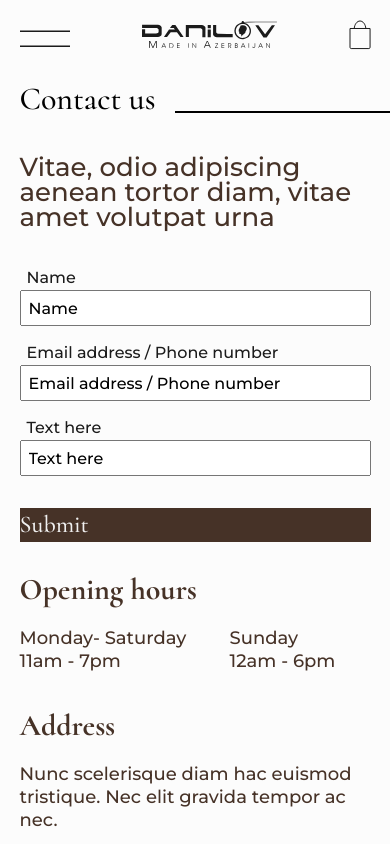
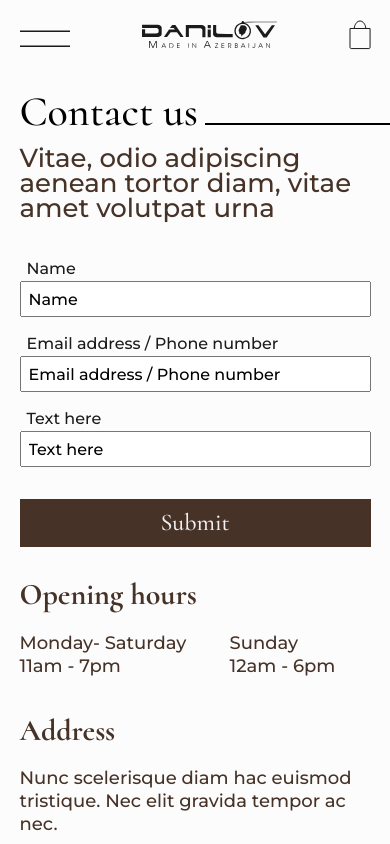
Before and after one commit to alizada121/danilov-app, a React (Create React App) app: page /contact in a window 390 px wide. Shown: the top 844 px of the page. Built offline with nearby package versions, Linux system fonts and the light colour scheme.

Commit message:
7.27.2022 contact page all

```diff
--- a/src/components/Collection/Collection.css
+++ b/src/components/Collection/Collection.css
@@ -194,7 +194,7 @@
     .collection-line-cont {
         width: 70%;
         margin-left: 0%;
-        margin-bottom: 2%;
+        margin-bottom: 2.5%;
     }
 
     .collection-heading-text h1 {
@@ -260,11 +260,11 @@
     .collection-line-cont {
         width: 70%;
         margin-left: 0%;
-        margin-bottom: 2%;
+        margin-bottom: 1%;
     }
 
     .collection-heading-text h1 {
-        font-size: 29px;
+        font-size: 42px;
         line-height: 35px;
     }
 
@@ -338,7 +338,7 @@
     }
 
     .collection-heading-text h1 {
-        font-size: 29px;
+        font-size: 42px;
         line-height: 35px;
     }
 
@@ -388,7 +388,7 @@
     .collection-line-cont {
         width: 68%;
         /* margin-left: 12%; */
-        margin-bottom: 2%;
+        margin-bottom: 1.5%;
     }
 
     .collection-heading-text h1 {
--- a/src/components/contact/Contact.css
+++ b/src/components/contact/Contact.css
@@ -1,16 +1,25 @@
-.contact-general,.Contact-footer{
+.contact-general,
+.Contact-footer {
     width: 80%;
     margin-left: 10%;
     margin-right: 10%;
 }
+.contact-header-copy .collection-heading-cont .collection-heading .collection-line-cont{
+    /* width: 83%; */
+    /* margin-left: -5%; */
+}
+.contact-header-copy {
+    padding: 0% 10%;
+}
 
-.contact-heading-container{
+.contact-heading-container {
     width: 100%;
     padding-left: 10%;
     padding-right: 10%;
+    margin-top: 2%;
 }
 
-.contact{
+.contact {
     display: flex;
     flex-direction: row;
     justify-content: space-between;
@@ -18,19 +27,19 @@
     margin-bottom: 15%;
 }
 
-.contact-header{
+.contact-header {
     margin-top: 2%;
 }
 
 
-.contact-heading-nav{
+.contact-heading-nav {
     display: flex;
     flex-direction: row;
 
 
 }
 
-.contact-heading-nav p{
+.contact-heading-nav p {
     margin: 0;
     margin-right: 5px;
     font-family: 'Montserrat';
@@ -43,13 +52,13 @@
 
 }
 
-.contact-heading{
+.contact-heading {
     display: flex;
     flex-direction: row;
 
 }
 
-.contact-heading{
+.contact-heading {
     width: 100%;
     position: relative;
 }
@@ -63,13 +72,13 @@
     text-align: left;
 }
 
-.contact-heading-first h1{
+.contact-heading-first h1 {
     margin: 0;
     font-weight: 500;
     line-height: 50px;
 }
 
-.contact-heading-line{
+.contact-heading-line {
     width: 80%;
     border: 0.5px solid #000000;
     height: 0;
@@ -79,17 +88,17 @@
 
 }
 
-.contact-form-container{
+.contact-form-container {
     /* border: 1px red solid; */
     width: 40%;
 }
 
-.contact-info{
+.contact-info {
     width: 31%;
     text-align: left;
 }
 
-.contact-info h3{
+.contact-info h3 {
     font-family: 'Cormorant';
     font-style: normal;
     font-weight: 600;
@@ -100,7 +109,7 @@
     margin-top: 7%;
 }
 
-.contact-info p{
+.contact-info p {
     font-family: 'Montserrat';
     font-style: normal;
     font-weight: 500;
@@ -109,7 +118,7 @@
     color: #463227;
 }
 
-.contact-followUs{
+.contact-followUs {
     display: none;
 }
 
@@ -123,50 +132,52 @@
         padding-right: 0%;
     }
 
-    .info-part1{
+    .info-part1 {
         width: 90%;
         display: flex;
         flex-direction: row;
         justify-content: space-between;
     }
-    .contact-heading-nav{
+
+    .contact-heading-nav {
         display: none;
     }
 
-    .contact-heading{
+    .contact-heading {
         padding: 0;
         padding-left: 5%;
     }
-    .contact-general{
+
+    .contact-general {
         width: 90%;
         margin-left: 5%;
         margin-right: 5%;
         margin-top: 8%;
     }
 
-    .Contact-footer{
+    .Contact-footer {
         width: 100%;
         margin-left: 0;
         margin-right: 0;
     }
 
-    .contact{
+    .contact {
         flex-direction: column;
     }
 
-    .contact-form-container{
+    .contact-form-container {
         width: 100%;
     }
 
-    .contact-info{
+    .contact-info {
         width: 100%;
         margin-top: 10%;
         margin-bottom: 10%;
 
     }
 
-    .contact-info p{
-        font-size:16px ;
+    .contact-info p {
+        font-size: 16px;
     }
 
     .contact-info h3 {
@@ -192,12 +203,13 @@
         font-size: 10px;
     }
 
-    .contact-followUs{
+    .contact-followUs {
         display: block;
     }
 
 
 }
+
 @media screen and (min-width: 370px) and (max-width: 415px) {
     .contact-heading-container {
         width: 100%;
@@ -205,41 +217,44 @@
         padding-right: 0%;
     }
 
-    .info-part1{
+    .info-part1 {
         width: 90%;
         display: flex;
         flex-direction: row;
         justify-content: space-between;
     }
-    .contact-heading-nav{
+
+    .contact-heading-nav {
         display: none;
     }
 
-    .contact-heading{
+    .contact-heading {
         padding: 0;
         padding-left: 5%;
     }
-    .contact-general{
+
+    .contact-general {
         width: 90%;
         margin-left: 5%;
         margin-right: 5%;
         margin-top: 8%;
     }
 
-    .Contact-footer{
+    .Contact-footer {
         width: 100%;
         margin-left: 0;
         margin-right: 0;
     }
-    .contact{
+
+    .contact {
         flex-direction: column;
     }
 
-    .contact-form-container{
+    .contact-form-container {
         width: 100%;
     }
 
-    .contact-info{
+    .contact-info {
         width: 100%;
         margin-top: 10%;
         margin-bottom: 10%;
@@ -257,20 +272,21 @@
 
     .contact-heading-line {
         margin-top: 10%;
-        width:58% ;
+        width: 58%;
     }
 
     .contact-heading-nav p {
         font-size: 10px;
     }
 
-    .contact-followUs{
+    .contact-followUs {
         display: block;
     }
 
 
 
 }
+
 @media screen and (min-width: 415px) and (max-width: 768px) {
     .contact-heading-container {
         width: 100%;
@@ -278,53 +294,58 @@
         padding-right: 0%;
     }
 
-    .info-part1{
+    .info-part1 {
         width: 90%;
         display: flex;
         flex-direction: row;
         justify-content: space-between;
     }
-    .contact-heading-nav{
+
+    .contact-heading-nav {
         display: none;
     }
 
-    .contact-heading{
+    .contact-heading {
         padding: 0;
         padding-left: 5%;
     }
-    .contact-general{
+/*
+    .contact-general {
         width: 90%;
         margin-left: 5%;
         margin-right: 5%;
         margin-top: 8%;
-    }
-    .contact-general{
+    } */
+
+    /* .contact-general {
         width: 90%;
         margin-left: 5%;
         margin-right: 5%;
         margin-top: 8%;
-    }
+    } */
 
 
-    .Contact-footer{
+    .Contact-footer {
         width: 100%;
         margin-left: 0;
         margin-right: 0;
     }
-    .contact{
+
+    .contact {
         flex-direction: column;
     }
 
-    .contact-form-container{
+    .contact-form-container {
         width: 100%;
     }
 
-    .contact-info{
+    .contact-info {
         width: 100%;
-        margin-top: 10%;
+        margin-top: 15%;
         margin-bottom: 10%;
 
     }
+
     .contact-heading-first {
         width: 55%;
         font-size: 20px;
@@ -335,7 +356,7 @@
         margin-top: 9%;
     }
 
-    .contact-followUs{
+    .contact-followUs {
         display: block;
     }
 
@@ -344,7 +365,7 @@
 
 }
 
-@media screen and (min-width: 500px) and (max-width: 600px){
+@media screen and (min-width: 500px) and (max-width: 600px) {
     .contact-heading-first {
         width: 55%;
         font-size: 28px;
@@ -356,7 +377,7 @@
 
 }
 
-@media screen and (min-width:600px) and (max-width: 750px){
+@media screen and (min-width:600px) and (max-width: 750px) {
     .contact-heading-first {
         width: 55%;
         font-size: 28px;
@@ -373,16 +394,22 @@
 
 
 }
+
 @media screen and (min-width: 768px) and (max-width: 1024px) {
-    .contact-general, .Contact-footer{
-        width: 90%;
-        margin-left: 5%;
-        margin-right: 5%;
+
+
+
+}
+@media only screen and (max-width: 1024px) {
+
+
+    .Contact-footer {
+        width: 100%;
+        margin-left: 0;
+        margin-right: 0;
         margin-top: 8%;
     }
-
 }
-
 @media screen and (min-width: 1024px) and (max-width: 1200px) {
     .contact-heading-first {
         width: 38%;
@@ -396,3 +423,322 @@
         margin-top: 4.5%;
     }
 }
+
+
+@media only screen and (max-width: 1800px) {
+    .contact-header-copy .collection-heading-text {
+        width: 23%;
+    }
+}
+
+@media only screen and (max-width: 1660px) {
+    .contact-header-copy .collection-heading-text {
+        width: 25%;
+    }
+
+}
+
+@media only screen and (max-width: 1560px) {
+    .contact-header-copy .collection-heading-text {
+        width: 27%;
+    }
+    .contact-header-copy .collection-heading-cont .collection-heading .collection-line-cont{
+        /* width: 83%; */
+        margin-left: -1.5%;
+    }
+}
+@media only screen and (max-width: 1464px) {
+
+    .contact-header-copy .collection-heading-cont .collection-heading .collection-line-cont{
+        /* width: 83%; */
+        margin-left: 0%;
+    }
+}
+@media only screen and (max-width: 1460px) {
+    .contact-header-copy .collection-heading-text {
+        width: 28%;
+    }
+    .contact-header-copy .collection-heading-cont .collection-heading .collection-line-cont{
+        /* width: 83%; */
+        margin-left: 0;
+    }
+}
+@media only screen and (max-width: 1430px) {
+    .contact-header-copy .collection-heading-text {
+        width: 30%;
+    }
+}
+@media only screen and (max-width: 1360px) {
+    .contact-header-copy .collection-heading-text {
+        width: 32%;
+    }
+}
+@media only screen and (max-width: 1290px) {
+    .contact-header-copy .collection-heading-text {
+        width: 34%;
+    }
+}
+@media only screen and (max-width: 1240px) {
+    .contact-header-copy .collection-heading-text {
+        width: 36%;
+    }
+}
+@media only screen and (max-width: 1200px) {
+    .contact-header-copy .collection-heading-text {
+        width: 38%;
+    }
+}
+@media only screen and (max-width: 1150px) {
+    .contact-header-copy .collection-heading-text {
+        width: 40%;
+    }
+}
+@media only screen and (max-width: 1110px) {
+    .contact-header-copy .collection-heading-text {
+        width: 42%;
+    }
+}
+@media only screen and (max-width: 1080px) {
+    .contact-header-copy .collection-heading-text {
+        width: 44%;
+    }
+}
+@media only screen and (max-width: 1040px) {
+    .contact-header-copy .collection-heading-text {
+        width: 46%;
+    }
+}
+@media only screen and (max-width: 1025px) {
+    .contact-header-copy .collection-line-cont{
+        width: 128%;
+    }
+}
+@media only screen and (max-width: 1000px) {
+    .contact-header-copy {
+        padding: 0% 5%;
+    }
+    .contact-header-copy .collection-line-cont{
+        width: 140%;
+    }
+    .contact-header-copy .collection-line-cont .collection-line{
+        padding-top: 2%;
+    }
+}
+@media only screen and (max-width: 990px) {
+    .contact-header-copy .collection-heading-text {
+        width: 48%;
+    }
+
+}
+@media only screen and (max-width: 960px) {
+    .contact-header-copy .collection-heading-text {
+        width: 50%;
+    }
+}
+@media only screen and (max-width: 900px) {
+    .contact-header-copy .collection-heading-text {
+        width: 54%;
+    }
+}
+@media only screen and (max-width: 834px) {
+    .contact-header-copy .collection-heading-text {
+        width: 56%;
+    }
+}
+@media only screen and (max-width: 810px) {
+    .contact-header-copy .collection-heading-text {
+        width: 58%;
+    }
+
+}
+@media only screen and (max-width: 800px) {
+    .contact-header-copy {
+        padding: 0% 10%;
+    }
+    .contact-header-copy .collection-heading-text {
+        width: 72%;
+    }
+}
+@media only screen and (max-width: 770px) {
+    .contact-header-copy {
+        padding: 0%;
+    }
+    .contact-header-copy .collection-line-cont{
+        width: 160%;
+    }
+    .contact-header-copy .collection-heading-cont{
+        width: 90%;
+        margin-left: 10%;
+    }
+    .contact-header-copy .collection-heading-text {
+        width: 71%;
+    }
+}
+
+@media only screen and (max-width: 768px) {
+    .contact-header-copy .collection-heading-text {
+        width: 58%;
+    }
+
+}
+
+@media only screen and (max-width: 767px) {
+    .contact-header-copy .collection-heading-text {
+        width: 60%;
+    }
+
+}
+@media only screen and (max-width: 730px) {
+    .contact-header-copy .collection-heading-text {
+        width: 64%;
+    }
+}
+@media only screen and (max-width: 700px) {
+    .contact-header-copy .collection-heading-text {
+        width: 66%;
+    }
+}
+@media only screen and (max-width: 680px) {
+    .contact-header-copy .collection-heading-text {
+        width: 68%;
+    }
+}
+@media only screen and (max-width: 670px) {
+    .contact-header-copy .collection-heading-text {
+        width: 70%;
+    }
+}
+@media only screen and (max-width: 652px) {
+    .contact-header-copy .collection-heading-text {
+        width: 76%;
+    }
+}
+@media only screen and (max-width: 620px) {
+    .contact-header-copy .collection-heading-text {
+        width: 80%;
+    }
+}
+@media only screen and (max-width: 600px) {
+    .contact-header-copy .collection-heading-text {
+        width: 84%;
+    }
+}
+@media only screen and (max-width: 580px) {
+    .contact-header-copy .collection-heading-text {
+        width: 86%;
+    }
+}
+@media only screen and (max-width: 570px) {
+    .contact-header-copy .collection-heading-text {
+        width: 88%;
+    }
+}
+@media only screen and (max-width: 560px) {
+    .contact-header-copy .collection-heading-text {
+        width: 90%;
+    }
+}
+@media only screen and (max-width: 553px) {
+    .contact-header-copy .collection-heading-text {
+        width: 92%;
+    }
+}
+@media only screen and (max-width: 545px) {
+    .contact-header-copy .collection-heading-text {
+        width: 94%;
+    }
+}
+@media only screen and (max-width: 536px) {
+    .contact-header-copy .collection-heading-text {
+        width: 100%;
+    }
+}
+@media only screen and (max-width: 520px) {
+    .contact-header-copy .collection-heading-text {
+        width: 106%;
+    }
+}
+@media only screen and (max-width: 500px) {
+    /* .contact-header-copy .collection-heading-text {
+        width: 108%;
+    } */
+    .contact-header-copy .collection-heading-cont{
+        margin-left: 5%;
+        width: 95%;
+    }
+    .contact-header-copy .collection-heading-cont .collection-heading .collection-line-cont{
+        margin-bottom: 1%;
+    }
+
+    .contact-general{
+        margin: 0 5%;
+        width: 90%;
+    }
+}
+@media only screen and (max-width: 475px) {
+    .contact-header-copy .collection-heading-text {
+        width: 120%;
+    }
+}
+@media only screen and (max-width: 440px) {
+    .contact-header-copy .collection-heading-text {
+        width: 124%;
+    }
+}
+@media only screen and (max-width: 435px) {
+    .contact-header-copy .collection-heading-text {
+        width: 126%;
+    }
+}
+@media only screen and (max-width: 425px) {
+    .contact-header-copy .collection-heading-text {
+        width: 130%;
+    }
+}
+@media only screen and (max-width: 420px) {
+    .contact-header-copy .collection-heading-text {
+        width: 140%;
+    }
+}
+@media only screen and (max-width: 400px) {
+    .contact-header-copy .collection-heading-text {
+        width: 150%;
+    }
+}
+@media only screen and (max-width: 390px) {
+    .contact-header-copy .collection-heading-text {
+        width: 160%;
+    }
+}
+@media only screen and (max-width: 380px) {
+    .contact-header-copy .collection-heading-text {
+        width: 164%;
+    }
+}
+@media only screen and (max-width: 374px) {
+    .contact-header-copy .collection-heading-text {
+        width: 166%;
+    }
+}
+
+@media only screen and (max-width: 368px) {
+    .contact-header-copy .collection-heading-cont .collection-heading .collection-line-cont{
+        margin-bottom: 3%;
+        width: 290%;
+    }
+}
+@media only screen and (max-width: 360px) {
+    .contact-header-copy .collection-heading-text {
+        width: 180%;
+    }
+}
+@media only screen and (max-width: 340px) {
+    .contact-header-copy .collection-heading-text {
+        width: 190%;
+    }
+}
+@media only screen and (max-width: 330px) {
+    .contact-header-copy .collection-heading-text {
+        width: 200%;
+    }
+}
--- a/src/components/contact/Contact.jsx
+++ b/src/components/contact/Contact.jsx
@@ -1,4 +1,4 @@
-import React,{useState} from 'react'
+import React, { useState } from 'react'
 import Header from '../Header/Header'
 import "../contact/Contact.css"
 import ContactForm from './ContactForm'
@@ -25,8 +25,8 @@ function Contact() {
   })
   return (
     <>
-    <HeaderBlack dimensions={dimensions}/>
-    <div className='contact-heading-container'>
+      <HeaderBlack dimensions={dimensions} />
+      {/* <div className='contact-heading-container'>
         <div className='contact-heading-nav'>
           <p>Home</p>
           <p>  / Contact</p>
@@ -44,7 +44,30 @@ function Contact() {
 
 
         </div>
+      </div> */}
+      <div className='contact-header-copy'>
+      <div className='collection-heading-cont'>
+        <div className='collection-nav'>
+          <p>Home </p>
+          <p> / Contact</p>
         </div>
+
+        <div className='collection-heading'>
+          <div className='collection-heading-text'>
+            <h1>Contact us</h1>
+          </div>
+
+          <div className='collection-line-cont'>
+            <div className='collection-line'></div>
+          </div>
+        </div>
+
+
+      </div>
+
+      </div>
+
+
       <div className='contact-general'>
 
 
@@ -100,7 +123,7 @@ function Contact() {
 
       </div>
       <div className='contact-followUs'>
-        <FollowUs/>
+        <FollowUs />
 
       </div>
 
--- a/src/components/contact/ContactForm.css
+++ b/src/components/contact/ContactForm.css
@@ -56,6 +56,7 @@
     font-size: 24px;
     line-height: 20px;
     border: none;
+    text-align: center;
     transition: 0.6s;
 
 width: 100%;
@@ -102,3 +103,8 @@ width: 100%;
 
 
 }
+@media only screen and (max-width: 500px) {
+    .Submit-contact{
+        padding: 4% 0%;
+    }
+}
```
Also changed, not shown: src/components/home/Shirin/HomePage.css (+6 -2 lines). Lines whose indentation alone changed are shown as unchanged.
